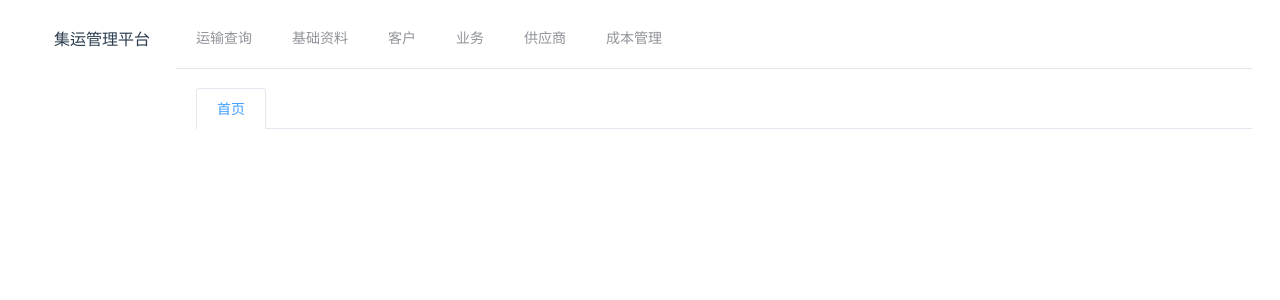
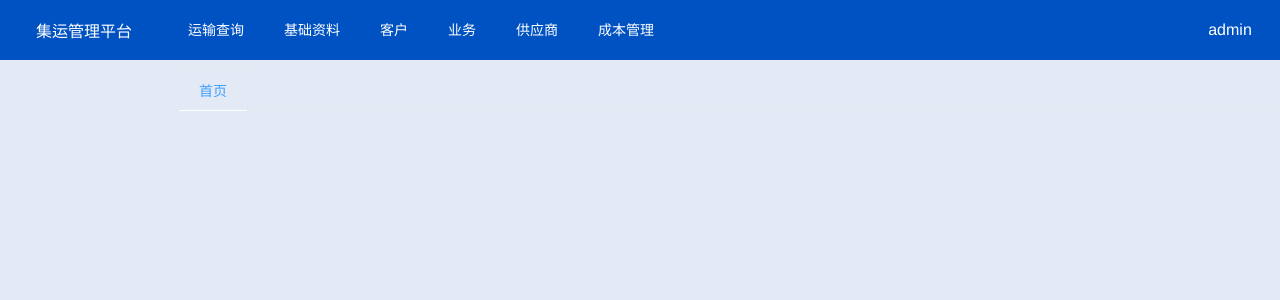
Before and after one commit to llhxhal/transport-strategy-web, a Vue app: page / in a window 1280 px wide. Shown: the top 300 px of the page. Built offline with nearby package versions, Linux system fonts and the light colour scheme.

Commit message:
样式变量、基础样式、顶部菜单样式、首页布局

```diff
--- a/src/App.vue
+++ b/src/App.vue
@@ -22,6 +22,13 @@ export default {
 </script>
 
 <style>
+html,
+body,
+#app {
+  margin: 0;
+  padding: 0;
+  height: 100%;
+}
 #app {
   font-family: "Avenir", Helvetica, Arial, sans-serif;
   -webkit-font-smoothing: antialiased;
--- /dev/null
+++ b/src/assets/css/base.scss
@@ -0,0 +1,13 @@
+@import "@/assets/css/variable.scss";
+
+.full-container {
+  margin: 0;
+  padding: 0;
+  width: 100%;
+  height: 100%;
+}
+.flex-center {
+  display: flex;
+  align-items: center;
+  justify-content: center;
+}
--- /dev/null
+++ b/src/assets/css/variable.scss
@@ -0,0 +1,9 @@
+// size
+$margin-mini: 10px;
+$header-height: 60px !default;
+$aside-width: 168px !default;
+// color
+$background: #e3eaf6 !default;
+$white: #ffffff !default;
+$light-blue: #1c90fe !default;
+$dark-blue: #0052c2 !default;
--- a/src/components/NavMenuTop.vue
+++ b/src/components/NavMenuTop.vue
@@ -24,4 +24,24 @@ export default {
 };
 </script>
 
-<style scoped lang="scss"></style>
+<style scoped lang="scss">
+@import "@/assets/css/base";
+
+.el-menu {
+  background: transparent;
+  &--horizontal {
+    border-bottom: none !important;
+  }
+  & > &-item {
+    color: $white;
+    &:not(.is-disabled) {
+      &.is-active,
+      &:hover,
+      &:focus {
+        color: $white !important;
+        background: $light-blue !important;
+      }
+    }
+  }
+}
+</style>
--- a/src/views/HomeView.vue
+++ b/src/views/HomeView.vue
@@ -1,12 +1,17 @@
 <template>
-  <div class="home">
-    <el-container>
-      <el-header height="60px">
-        <div class="logo" @click="toRoute({ path: '/' })">集运管理平台</div>
+  <el-container class="home">
+    <el-header>
+      <div class="logo flex-center" @click="toRoute({ path: '/' })">
+        集运管理平台
+      </div>
       <NavMenuTop :menuList="menuList" :activeIndex="topMenuActiveIndex" />
+      <div class="user-info flex-center">
+        <div class="avator"></div>
+        <div class="name">{{ userName }}</div>
+      </div>
     </el-header>
     <el-container>
-        <el-aside width="168px">
+      <el-aside>
         <NavMenuLeft
           :menuList="subMenuList"
           :activeIndex="subMenuActiveIndex"
@@ -32,7 +37,6 @@
       </el-main>
     </el-container>
   </el-container>
-  </div>
 </template>
 
 <script>
@@ -57,6 +61,7 @@ export default {
               path: "/tranQuery/strategy",
             },
           ],
+          userName: "admin",
         },
         {
           name: "基础资料",
@@ -136,6 +141,7 @@ export default {
         },
       ],
       tabActiveName: "/",
+      userName: "admin",
     };
   },
   computed: {
@@ -227,16 +233,40 @@ export default {
 };
 </script>
 
-<style lang="scss" scoped>
-.el-header {
+<style lang="scss">
+@import "@/assets/css/base";
+
+.home {
+  height: 100%;
+  background: $background;
+  & > .el-header {
     display: flex;
     align-items: center;
+    margin-bottom: $margin-mini;
+    padding: 0;
+    height: $header-height !important;
+    color: $white;
+    background: $dark-blue;
     .logo {
-    width: 148px;
+      width: $aside-width;
+      height: 100%;
       cursor: pointer;
     }
     .el-menu {
       flex: 1;
     }
+    .user-info {
+      width: 100px;
+      height: 100%;
+      cursor: pointer;
+    }
+  }
+  .el-main {
+    margin-left: $margin-mini;
+    padding: 0;
+  }
+  .el-aside {
+    width: $aside-width !important;
+  }
 }
 </style>
```
Lines whose indentation alone changed are shown as unchanged.
